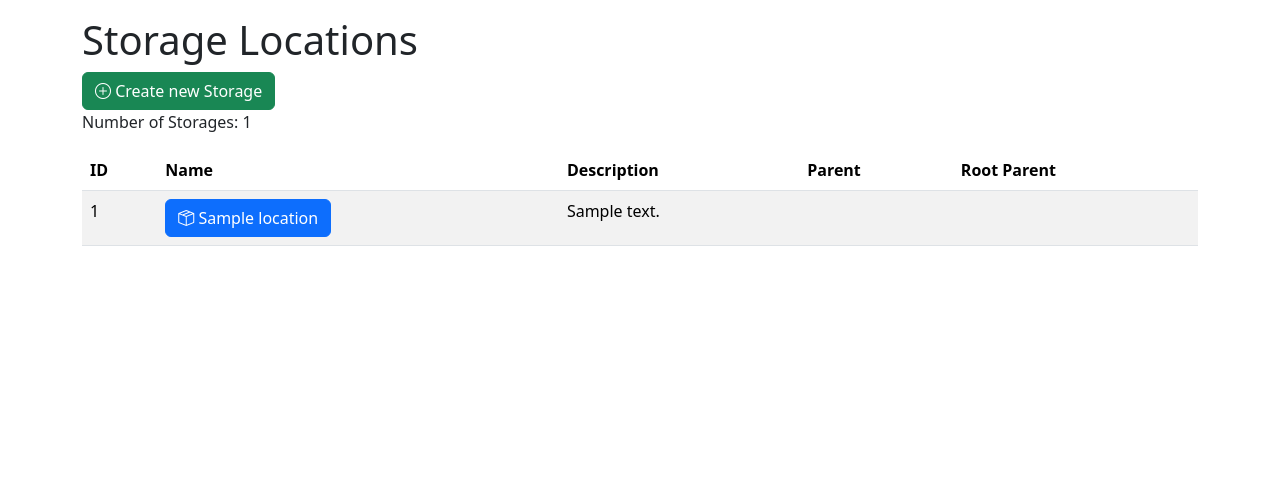
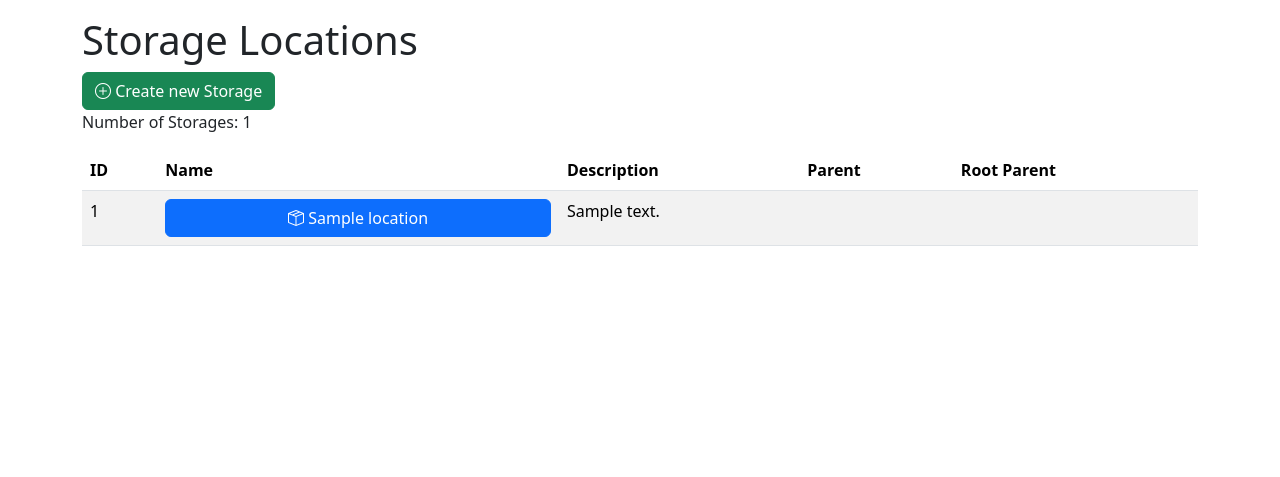
Before and after one commit to donnerbaer/smart-storage, a Flask app: page /storages in a window 1280 px wide. Shown: the part 120-597 px from the top of the page. Run offline with Flask 3, Linux system fonts and the light colour scheme; a user stored in the database is signed in; tables that the repository leaves empty hold one stand-in row (values such as "Sample post"); some libraries are stand-ins or nearby versions.

Commit message:
Update link.storage.html
+ add class "d-block"

```diff
--- a/app/templates/component/link.storage.html
+++ b/app/templates/component/link.storage.html
@@ -1 +1 @@
-<a href="{{ url_for('storage.storage_view', storage_id=storage.id) }}" class="btn btn-primary"><i class="bi bi-box-seam"></i> {{ storage.name }}</a>
+<a href="{{ url_for('storage.storage_view', storage_id=storage.id) }}" class="btn btn-primary d-block"><i class="bi bi-box-seam"></i> {{ storage.name }}</a>
```
